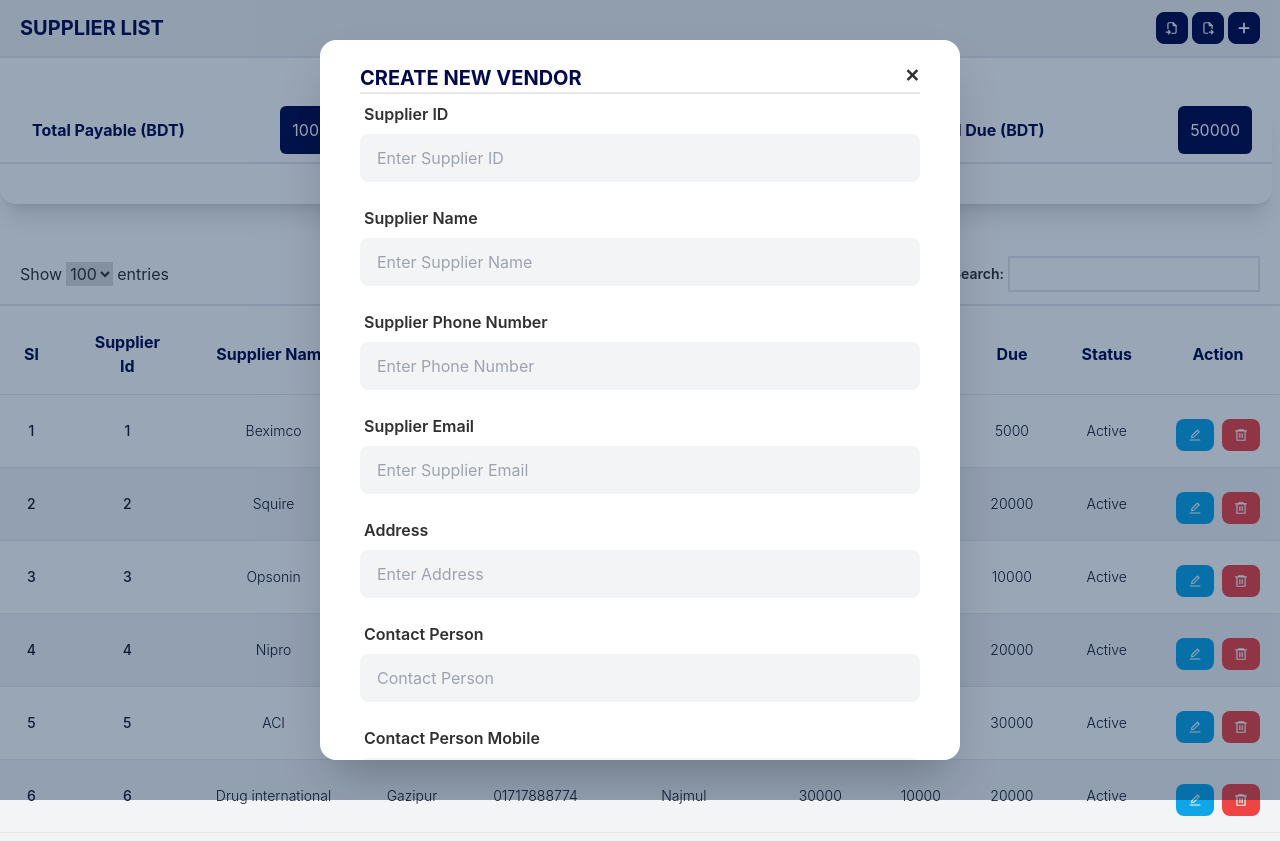
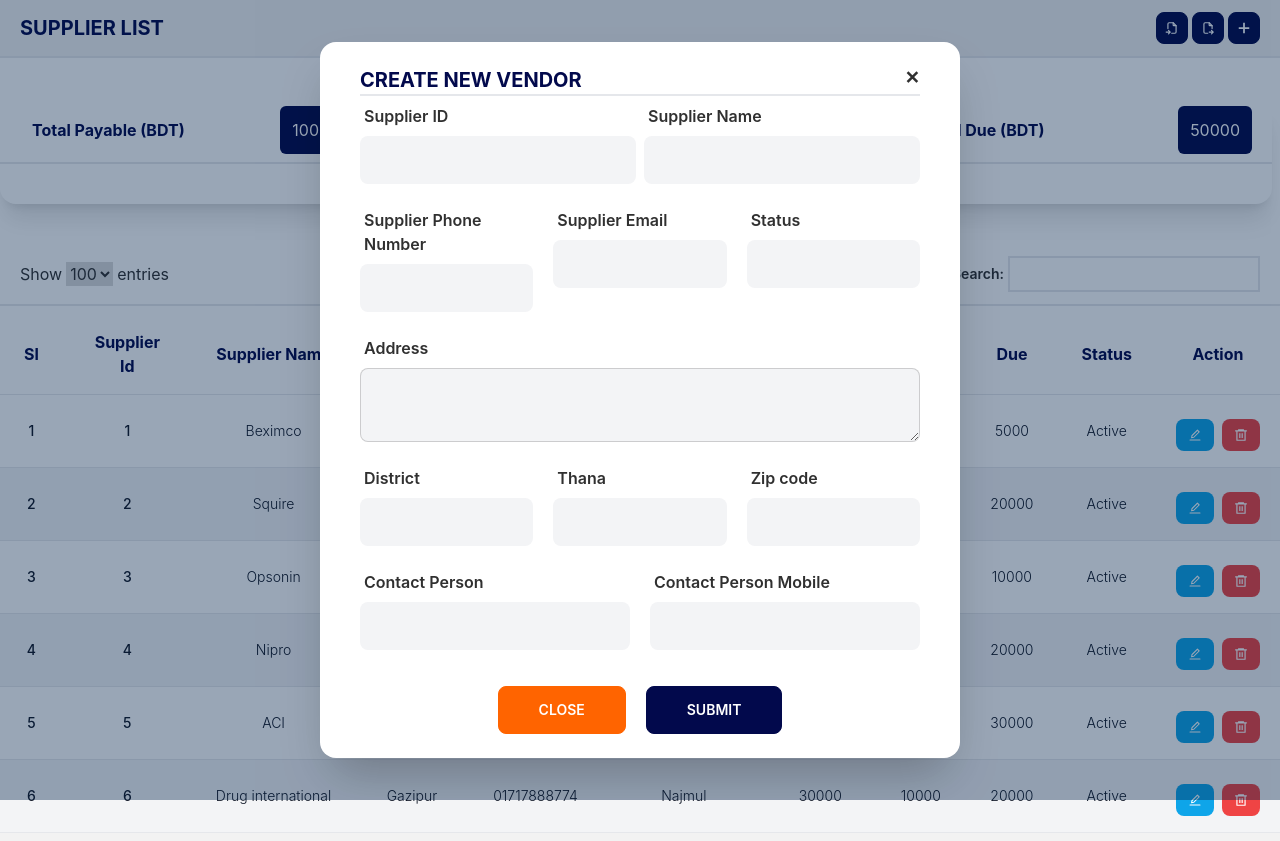
Before and after one commit to md-najmul-haque/medical-store-software, a React (Create React App) app: page /supplierList in a window 1280 px wide. Both pictures are taken after a click on the label 1172 px from the left and 28 px from the top of the page. Shown: the top 841 px of the page. Built offline with nearby package versions, Linux system fonts and the light colour scheme; what tw-elements would draw is missing.

Commit message:
add supplier modal updated

```diff
--- a/src/components/Supplier/AddSupplier.js
+++ b/src/components/Supplier/AddSupplier.js
@@ -49,14 +49,14 @@ const AddSupplier = ({ setSupplierModal }) => {
                     </div>
 
                     <form onSubmit={handleSubmit(onSubmit)}>
-                        <div className=''>
-                            <div className="form-control max-w-xl mx-auto">
+                        {/* <h2 className='font-semibold'>Supplier Basic info</h2> */}
+                        <div className='grid grid-cols-2 gap-2'>
+                            <div className="form-control w-full mx-auto">
                                 <label className="label">
                                     <span className="font-semibold">Supplier ID</span>
                                 </label>
                                 <input
                                     type="text"
-                                    placeholder="Enter Supplier ID"
                                     className="input bg-gray-100 w-full"
                                     {...register("supplierId", {
                                         required: {
@@ -69,13 +69,12 @@ const AddSupplier = ({ setSupplierModal }) => {
                                 </label>
                             </div>
 
-                            <div className="form-control max-w-xl mx-auto">
+                            <div className="form-control w-full mx-auto">
                                 <label className="label">
                                     <span className="font-semibold">Supplier Name</span>
                                 </label>
                                 <input
                                     type="text"
-                                    placeholder="Enter Supplier Name"
                                     className="input bg-gray-100 w-full "
                                     {...register("supplierName", {
                                         required: {
@@ -88,14 +87,14 @@ const AddSupplier = ({ setSupplierModal }) => {
                                 </label>
                             </div>
 
-
-                            <div className="form-control  max-w-xl mx-auto">
+                        </div>
+                        <div className='grid grid-cols-3 gap-x-5'>
+                            <div className="form-control w-full mx-auto">
                                 <label className="label">
                                     <span className="font-semibold">Supplier Phone Number</span>
                                 </label>
                                 <input
                                     type="text"
-                                    placeholder="Enter Phone Number"
                                     className="input bg-gray-100 w-full"
                                     {...register("supplierPhoneNo", {
                                         required: {
@@ -108,13 +107,12 @@ const AddSupplier = ({ setSupplierModal }) => {
                                 </label>
                             </div>
 
-                            <div className="form-control max-w-xl mx-auto">
+                            <div className="form-control w-full mx-auto">
                                 <label className="label">
                                     <span className="font-semibold">Supplier Email</span>
                                 </label>
                                 <input
                                     type="email"
-                                    placeholder="Enter Supplier Email"
                                     className="input bg-gray-100 w-full"
                                     {...register("email", {
                                         required: {
@@ -132,32 +130,110 @@ const AddSupplier = ({ setSupplierModal }) => {
                                 </label>
                             </div>
 
-                            <div className="form-control max-w-xl mx-auto">
+                            <div className="form-control w-full mx-auto">
                                 <label className="label">
-                                    <span className="font-semibold">Address</span>
+                                    <span className="font-semibold">Status</span>
                                 </label>
                                 <input
                                     type="text"
-                                    placeholder="Enter Address"
                                     className="input bg-gray-100 w-full"
-                                    {...register("address", {
+                                    {...register("status", {
                                         required: {
                                             value: true,
-                                            message: 'Address is required'
+                                            message: 'Status is required'
                                         }
                                     })} />
                                 <label className="label">
-                                    {errors.address?.type === 'required' && <span className="label-text-alt text-red-500">{errors.address.message}</span>}
+                                    {errors.status?.type === 'required' && <span className="label-text-alt text-red-500">{errors.status.message}</span>}
                                 </label>
                             </div>
 
-                            <div className="form-control max-w-xl mx-auto">
+                        </div>
+
+
+                        <div className="form-control w-full mx-auto">
+                            <label className="label">
+                                <span className="font-semibold">Address</span>
+                            </label>
+                            <textarea
+                                type="text"
+                                className="textarea textarea-bordered bg-gray-100 w-full"
+                                {...register("address", {
+                                    required: {
+                                        value: true,
+                                        message: 'Address is required'
+                                    }
+                                })} />
+                            <label className="label">
+                                {errors.address?.type === 'required' && <span className="label-text-alt text-red-500">{errors.address.message}</span>}
+                            </label>
+                        </div>
+
+                        <div className='grid grid-cols-3 gap-x-5'>
+                            <div className="form-control w-full mx-auto">
+                                <label className="label">
+                                    <span className="font-semibold">District</span>
+                                </label>
+                                <input
+                                    type="text"
+                                    className="input bg-gray-100 w-full"
+                                    {...register("district", {
+                                        required: {
+                                            value: true,
+                                            message: 'District is required'
+                                        }
+                                    })} />
+                                <label className="label">
+                                    {errors.district?.type === 'required' && <span className="label-text-alt text-red-500">{errors.district.message}</span>}
+                                </label>
+                            </div>
+
+                            <div className="form-control w-full mx-auto">
+                                <label className="label">
+                                    <span className="font-semibold">Thana</span>
+                                </label>
+                                <input
+                                    type="text"
+                                    className="input bg-gray-100 w-full"
+                                    {...register("thana", {
+                                        required: {
+                                            value: true,
+                                            message: 'Thana is required'
+                                        }
+                                    })} />
+                                <label className="label">
+                                    {errors.thana?.type === 'required' && <span className="label-text-alt text-red-500">{errors.thana.message}</span>}
+                                </label>
+                            </div>
+
+                            <div className="form-control w-full mx-auto">
+                                <label className="label">
+                                    <span className="font-semibold">Zip code</span>
+                                </label>
+                                <input
+                                    type="text"
+                                    className="input bg-gray-100 w-full"
+                                    {...register("zipCode", {
+                                        required: {
+                                            value: true,
+                                            message: 'Contact Person is required'
+                                        }
+                                    })} />
+                                <label className="label">
+                                    {errors.zipCode?.type === 'required' && <span className="label-text-alt text-red-500">{errors.zipCode.message}</span>}
+                                </label>
+                            </div>
+
+                        </div>
+
+                        <div className='grid grid-cols-2 gap-x-5'>
+
+                            <div className="form-control w-full mx-auto">
                                 <label className="label">
                                     <span className="font-semibold">Contact Person</span>
                                 </label>
                                 <input
                                     type="text"
-                                    placeholder="Contact Person"
                                     className="input bg-gray-100 w-full"
                                     {...register("contactPerson", {
                                         required: {
@@ -170,13 +246,12 @@ const AddSupplier = ({ setSupplierModal }) => {
                                 </label>
                             </div>
 
-                            <div className="form-control max-w-xl mx-auto">
+                            <div className="form-control w-full mx-auto">
                                 <label className="label">
                                     <span className="font-semibold">Contact Person Mobile</span>
                                 </label>
                                 <input
                                     type="text"
-                                    placeholder="Contact Person Mobile"
                                     className="input bg-gray-100 w-full"
                                     {...register("contactPersonPhoneNo", {
                                         required: {
@@ -188,38 +263,20 @@ const AddSupplier = ({ setSupplierModal }) => {
                                     {errors.contactPersonMobile?.type === 'required' && <span className="label-text-alt text-red-500">{errors.contactPersonMobile.message}</span>}
                                 </label>
                             </div>
+                        </div>
 
-                            <div className="form-control max-w-xl mx-auto">
-                                <label className="label">
-                                    <span className="font-semibold">Status</span>
-                                </label>
-                                <input
-                                    type="text"
-                                    placeholder="Status"
-                                    className="input bg-gray-100 w-full"
-                                    {...register("status", {
-                                        required: {
-                                            value: true,
-                                            message: 'Status is required'
-                                        }
-                                    })} />
-                                <label className="label">
-                                    {errors.status?.type === 'required' && <span className="label-text-alt text-red-500">{errors.status.message}</span>}
-                                </label>
-                            </div>
+                        <div className="flex justify-center items-center mt-5">
+                            <button onClick={() => setSupplierModal(false)} className="btn btn-secondary px-10 text-white mr-5">Close</button>
+                            <input type="submit" className="btn btn-primary px-10 text-white" value='Submit' />
+                        </div>
 
-                            <div className="card-actions justify-center mt-5">
-                                <button onClick={() => setSupplierModal(false)} className="btn btn-secondary px-10 text-white mr-5">Close</button>
-                                <input type="submit" className="btn btn-primary px-10 text-white" value='Submit' />
-                            </div>
-                        </div>
                     </form>
 
                 </div>
 
-            </div>
+            </div >
 
-        </div>
+        </div >
     )
 }
 
```
